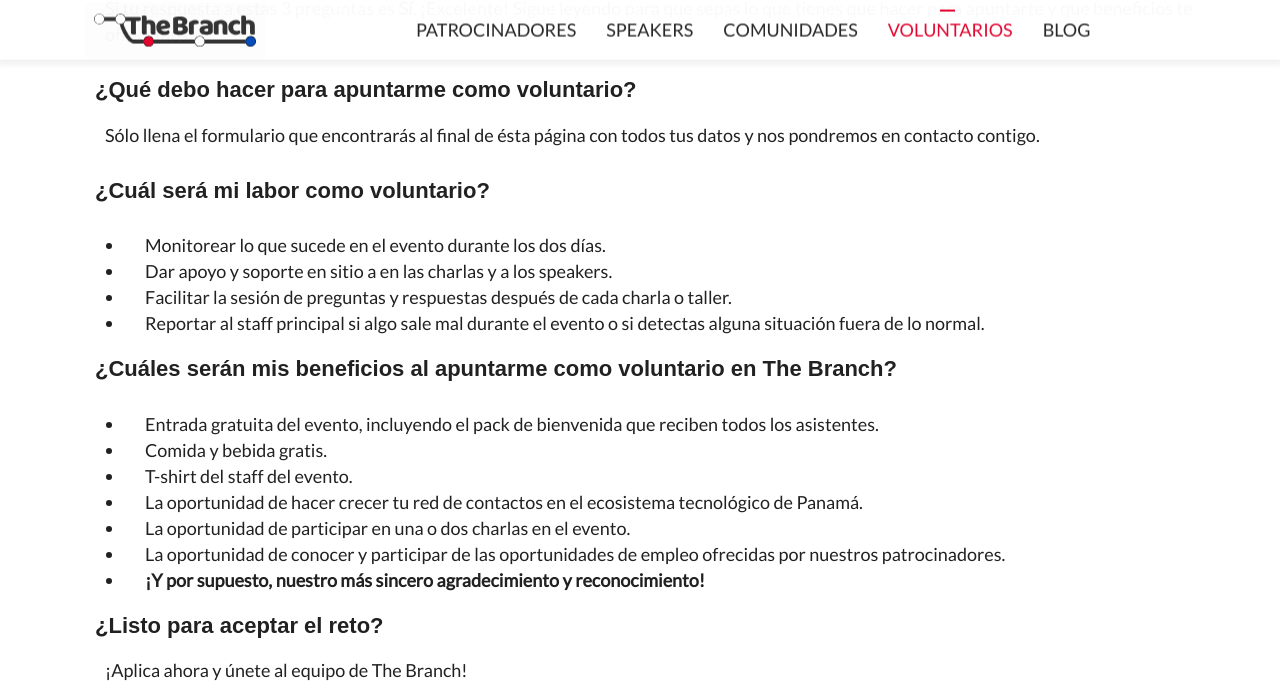
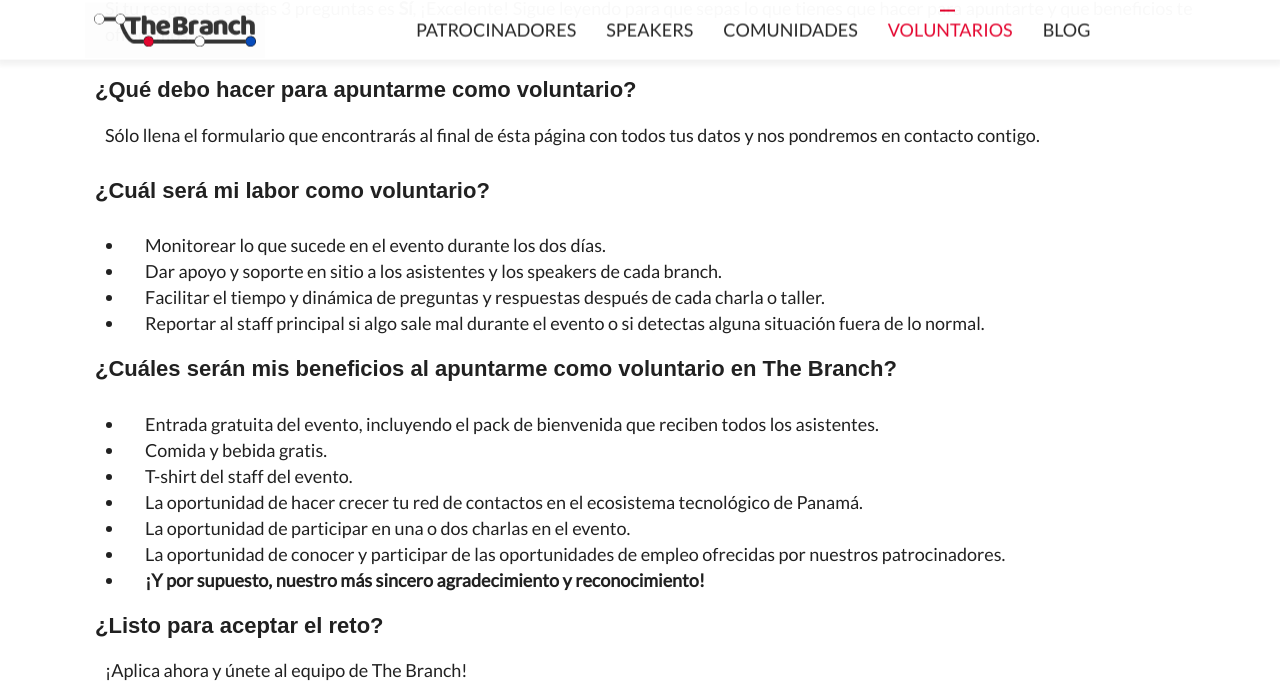
Before and after one commit to marvlm/thebranchconf, a Jekyll site: the page built from _pages/voluntarios.md, in a window 1280 px wide and 900 px high, scrolled down 621 px, cut to the strip 0-699 px from the top of the window. Built offline with Jekyll 4.4.1, drawn with Linux system fonts in a browser that asks for light colours; nearby versions of some CDN libraries; some web fonts are replaced; comment, search, counter and statistics services are not loaded.

Commit message:
Fixed typo errors

```diff
--- a/_pages/voluntarios.md
+++ b/_pages/voluntarios.md
@@ -28,9 +28,9 @@
 
 * Monitorear lo que sucede en el evento durante los dos días.
 
-* Dar apoyo y soporte en sitio a en las charlas y a los speakers.
+* Dar apoyo y soporte en sitio a los asistentes y los speakers de cada branch.
 
-* Facilitar la sesión de preguntas y respuestas después de cada charla o taller.
+* Facilitar el tiempo y dinámica de preguntas y respuestas después de cada charla o taller.
 
 * Reportar al staff principal si algo sale mal durante el evento o si detectas alguna situación fuera de lo normal.
 
```
